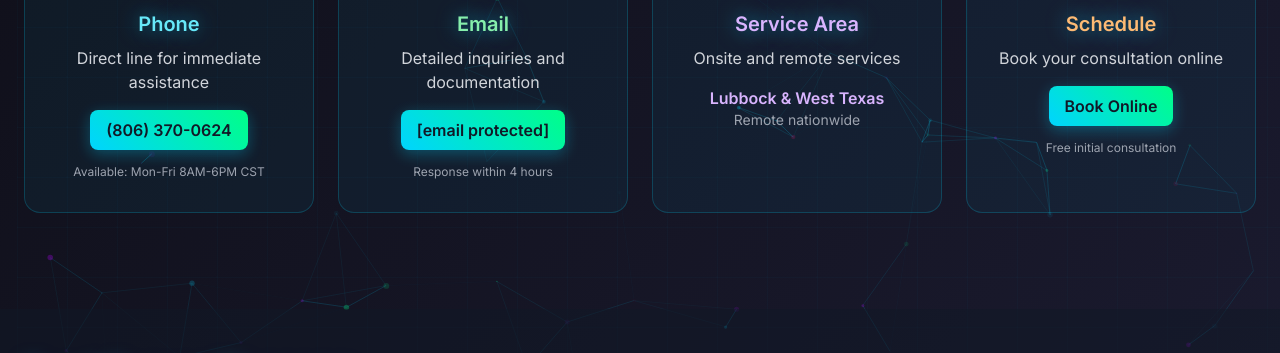
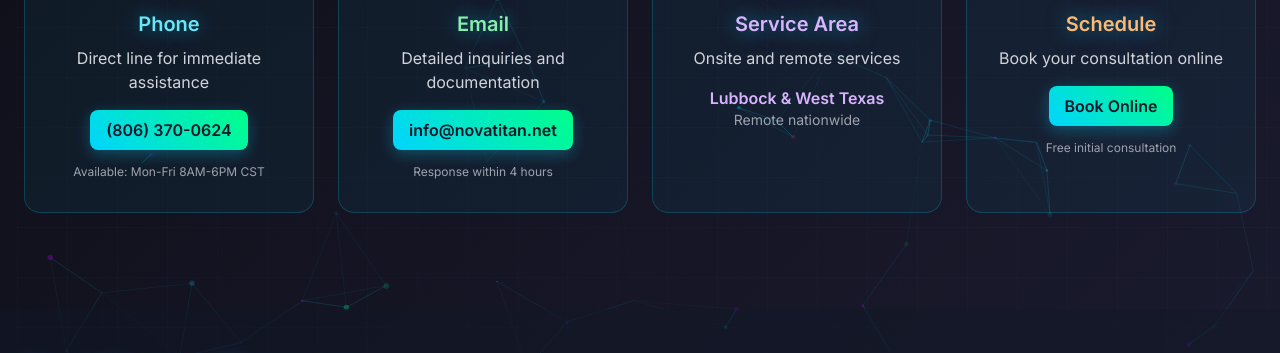
Before and after one commit to tzsmit/nova-titan-site, a Jekyll site: the page contact/index.html, which Jekyll copies as it is, in a window 1280 px wide and 900 px high, scrolled down 1013 px. Shown: the part 140-493 px from the top of the window. Built offline with Jekyll 4.4.1, drawn with Linux system fonts in a browser that asks for light colours; nearby versions of some CDN libraries.

Commit message:
Update contacts

```diff
--- a/contact/index.html
+++ b/contact/index.html
@@ -580,8 +580,7 @@
           </div>
           <h3 class="text-xl font-semibold text-green-300 mb-2">Email</h3>
           <p class="text-gray-300 mb-4">Detailed inquiries and documentation</p>
-          <a href="/cdn-cgi/l/email-protection#0861666e674866677e697c617c696626666d7c" class="btn-grad text-gray-900 font-semibold py-2 px-4 rounded-lg inline-block">
-            <span class="__cf_email__" data-cfemail="650c0b030a250b0a1304110c11040b4b0b0011">[email&#160;protected]</span>
+          <a href="mailto:info@novatitan.net" class="btn-grad text-gray-900 font-semibold py-2 px-4 rounded-lg inline-block">info@novatitan.net
           </a>
           <p class="text-xs text-gray-400 mt-2">Response within 4 hours</p>
         </div>
```
